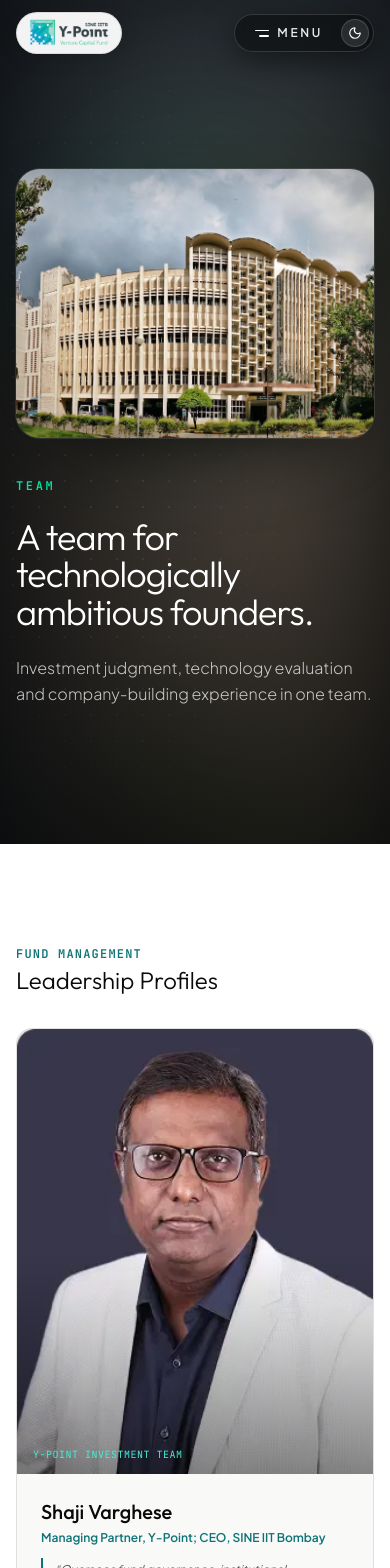
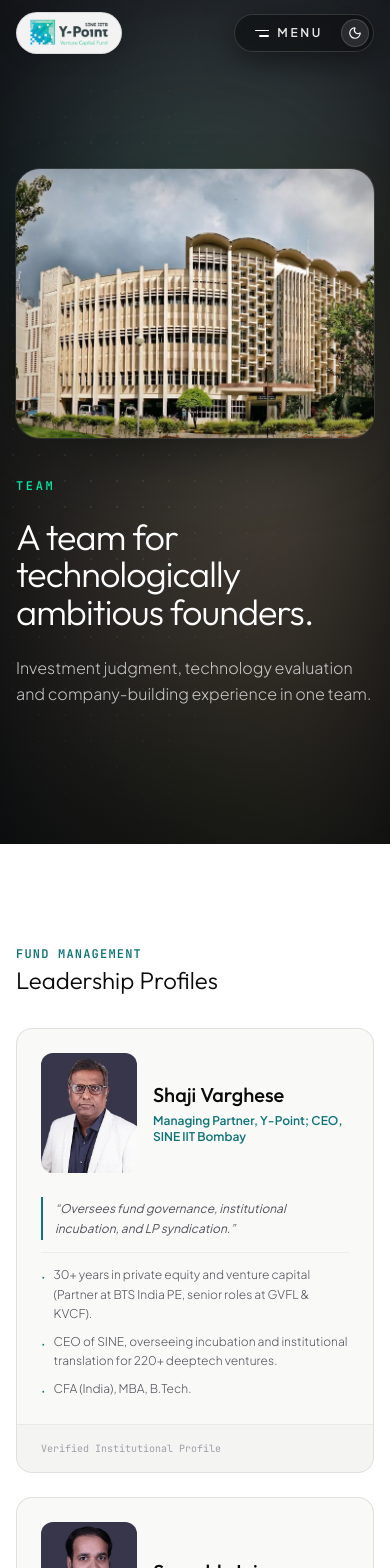
Before and after one commit to Ankit-singh-dot/y-point, a Next.js app in the folder my-app/: page /team in a window 390 px wide. Shown: the top 1568 px of the page. Built offline with nearby package versions, Linux system fonts and the light colour scheme.

Commit message:
imcegh_impoveement_smallr_screen app/components/TeamSection.tsx

```diff
--- a/my-app/app/components/TeamSection.tsx
+++ b/my-app/app/components/TeamSection.tsx
@@ -86,26 +86,32 @@ export default function TeamSection() {
                 className="group rounded-2xl border border-black/10 dark:border-white/10 bg-[#F9F9F8] dark:bg-[#0c0f16] overflow-hidden flex flex-col justify-between transition-all duration-300 hover:border-[#0D7377] hover:shadow-lg"
               >
                 <div>
-                  {/* Portrait Photograph */}
-                  <div className="relative aspect-[4/5] w-full bg-black/5 overflow-hidden">
+                  {/* Portrait: small beside the name on phones (the source photos are ~300px wide), full-width from md up */}
+                  <div className="flex items-center gap-4 p-6 pb-0 md:block md:p-0">
+                    <div className="relative aspect-[4/5] w-24 shrink-0 overflow-hidden rounded-xl bg-black/5 md:w-full md:rounded-none">
                       <Image
                         src={member.image}
                         alt={member.name}
                         fill
                         className="object-cover object-top group-hover:scale-105 transition-transform duration-500"
-                      sizes="(max-width: 768px) 100vw, (max-width: 1200px) 50vw, 25vw"
+                        sizes="(max-width: 767px) 96px, (max-width: 1200px) 50vw, 25vw"
                       />
-                    <div className="absolute inset-0 bg-gradient-to-t from-black/60 via-transparent to-transparent opacity-80" />
-                    <div className="absolute bottom-3 left-4 right-4 text-white">
+                      <div className="absolute inset-0 hidden bg-gradient-to-t from-black/60 via-transparent to-transparent opacity-80 md:block" />
+                      <div className="absolute bottom-3 left-4 right-4 hidden text-white md:block">
                         <span className="font-mono text-[10px] uppercase tracking-wider text-teal-300 block">
                           Y-Point Investment Team
                         </span>
                       </div>
                     </div>
+                    <div className="md:hidden">
+                      <h3 className="font-display font-medium text-xl text-[#0A0A0A] dark:text-white">{member.name}</h3>
+                      <div className="font-sans text-xs text-[#0D7377] dark:text-[#00E5A3] font-semibold mt-1">{member.role}</div>
+                    </div>
+                  </div>
 
                   {/* Bio Content */}
                   <div className="p-6 space-y-3">
-                    <div>
+                    <div className="hidden md:block">
                       <h3 className="font-display font-medium text-xl text-[#0A0A0A] dark:text-white">
                         {member.name}
                       </h3>
```
Lines whose indentation alone changed are shown as unchanged.
